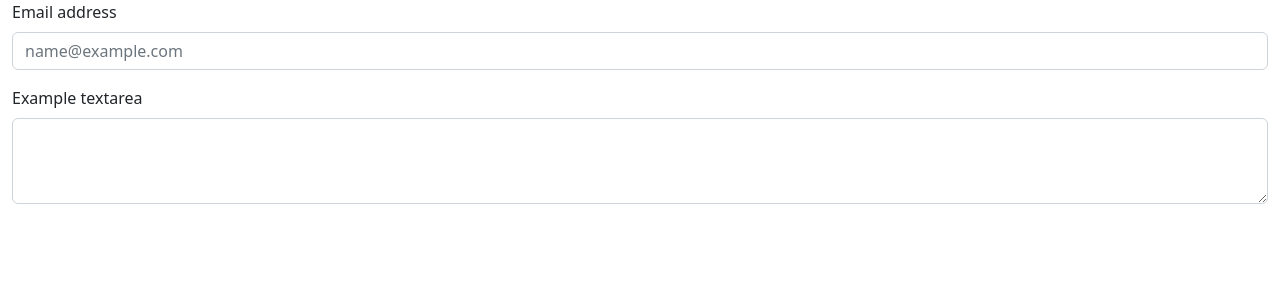
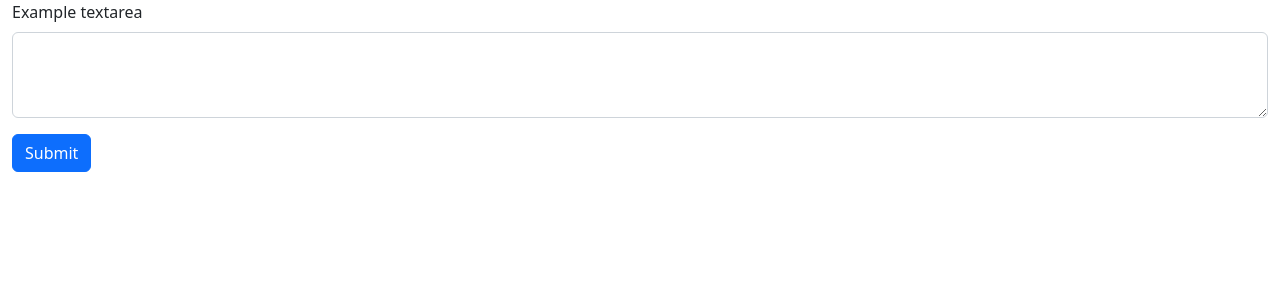
Before and after one commit to sayederfanarefin/intelligent-agent-music, a React (Create React App) app: page / in a window 1280 px wide. Shown: the top 300 px of the page. Built offline with nearby package versions, Linux system fonts and the light colour scheme.

Commit message:
add posting code to loclhost:8001

```diff
--- a/src/components/code-form.js
+++ b/src/components/code-form.js
@@ -1,17 +1,36 @@
-import Form from 'react-bootstrap/Form';
-
+import { useState } from "react";
+import Button from "react-bootstrap/Button";
+import Form from "react-bootstrap/Form";
 
 function CodeForm() {
+  const [code, setCode] = useState("");
+
+  const submit = () => {
+    fetch("http://localhost:8001/", {
+      method: "POST",
+      headers: {
+        Accept: "application/json",
+        "Content-Type": "application/json",
+      },
+      body: JSON.stringify({
+        code,
+      }),
+    });
+  };
+
   return (
     <Form>
-      <Form.Group className="mb-3" controlId="exampleForm.ControlInput1">
-        <Form.Label>Email address</Form.Label>
-        <Form.Control type="email" placeholder="name@example.com" />
-      </Form.Group>
       <Form.Group className="mb-3" controlId="exampleForm.ControlTextarea1">
         <Form.Label>Example textarea</Form.Label>
-        <Form.Control as="textarea" rows={3} />
+        <Form.Control
+          as="textarea"
+          rows={3}
+          onChange={(e) => setCode(e.target.value)}
+        />
       </Form.Group>
+      <Button variant="primary" onClick={() => submit()}>
+        Submit
+      </Button>
     </Form>
   );
 }
```
Also changed, not shown: 1 other file (tests, documents, lock files or other folders).
